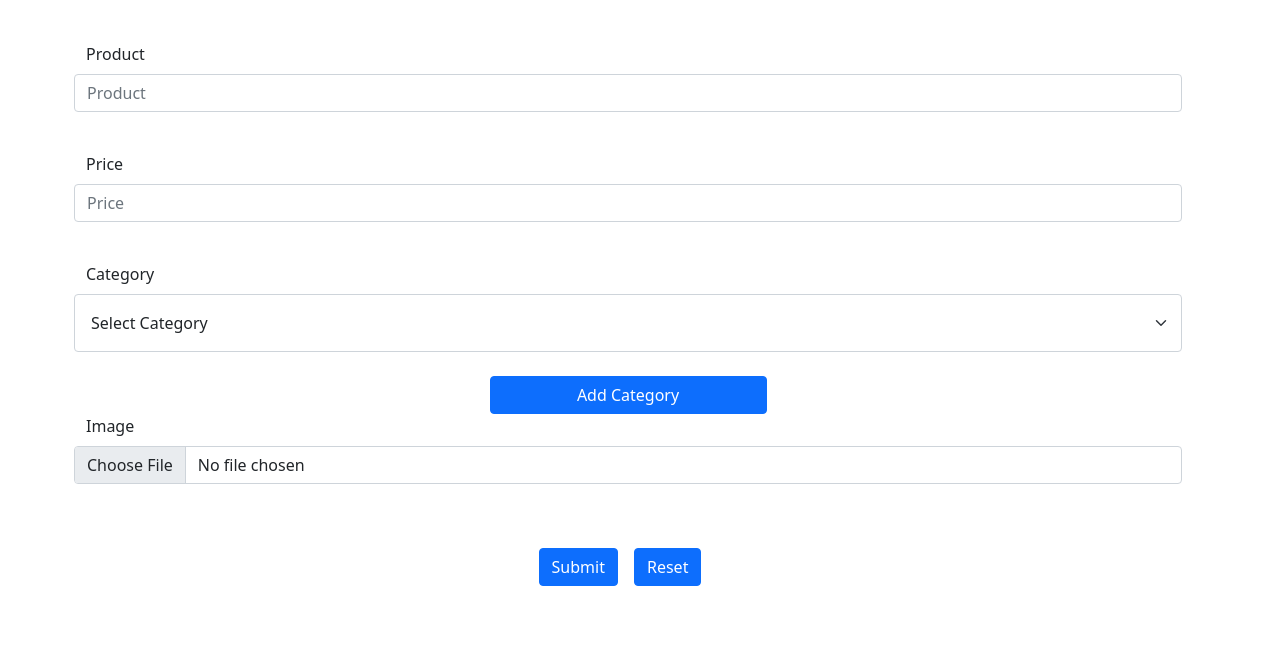
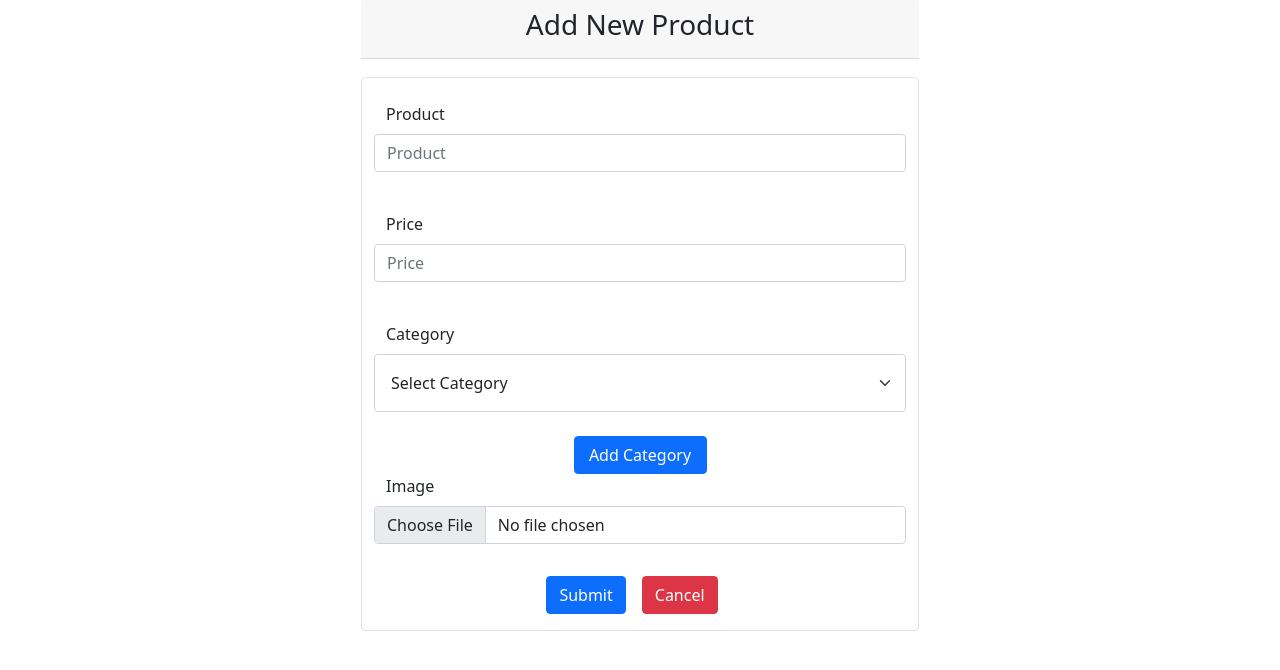
Before and after one commit to ahmeddmahmoud/Cafeteria-System-PHP, a PHP site: page /productForm.php in a window 1280 px wide. Shown: the top 670 px of the page. Run offline with PHP 8.4, Linux system fonts and the light colour scheme; a user stored in the database is signed in; data comes from the database, SQL or seed files in the repository.

Commit message:
style changes to add product page

```diff
--- a/products/editProduct.php
+++ b/products/editProduct.php
@@ -36,7 +36,7 @@ if ($result->num_rows > 0) {
  <link href="https://cdn.jsdelivr.net/npm/bootstrap@5.1.3/dist/css/bootstrap.min.css" rel="stylesheet"
         integrity="sha384-1BmE4kWBq78iYhFldvKuhfTAU6auU8tT94WrHftjDbrCEXSU1oBoqyl2QvZ6jIW3" crossorigin="anonymous">
     <div class="container">
-            <div class="card-header text-center"><h3>Edit Product</h3></div>
+            <div class="card-header w-50 mx-auto text-center"><h3>Edit Product</h3></div>
 
     <form action="updateproduct.php?id=<?= $id; ?>&page=<?= $page; ?>" method="post" class="my-2 border rounded row g-3 needs-validation w-50 justify-content-center aligm-items-center mx-auto" novalidate enctype="multipart/form-data" id="addProductForm">
             <div class="row my-4 mx-auto">
@@ -76,7 +76,6 @@ if ($result->num_rows > 0) {
             </div>
         <div class="row justify-content-center my-5">
             <button class="btn btn-primary w-auto" type="submit">Submit</button>
-            <!-- <button type="reset" class="btn btn-danger mx-3 w-auto">Cancel</button> -->
             <a href="productTable.php" class="btn btn-danger mx-3 w-auto">Cancel</a>
         </div>
     </form>
--- a/products/productForm.php
+++ b/products/productForm.php
@@ -22,14 +22,7 @@ session_start();
 //open connection
 $db = new DB();
 $db->__construct();
-// $connection = new mysqli("localhost", "php", "1234", "cafe");
 
-// if ($connection->connect_errno) {
-//     die("Connection failed...");
-
-// }
-// $query = "SELECT * FROM category";
-// $result = $connection->query($query);
 $result=$db->getData("category");
 
 $categories = [];
@@ -53,12 +46,13 @@ if ($result->num_rows > 0) {
     }
 </style>
     <div class="container">
+        <div class="card-header w-50 mx-auto text-center"><h3>Add New Product</h3></div>
         <div class="btn-success w-50 border rounded text-center mx-auto my-2" id="successMsgDiv">
     <?php if (isset($_COOKIE['successMsg'])) {
         $successMsg = $_COOKIE['successMsg'];
         echo "$successMsg";
     } ?></div>
-    <form action="addproduct.php" method="post" class="my-2 row g-3 needs-validation" novalidate enctype="multipart/form-data" id="addProductForm">
+    <form action="addproduct.php" method="post" class="my-2 row g-3 needs-validation border rounded w-50 justify-content-center mx-auto" novalidate enctype="multipart/form-data" id="addProductForm">
             <div class="row my-4">
                 <label for="validationCustom01" class="form-label">Product</label>
                 <input type="text" class="form-control" id="validationCustom01" placeholder="Product" required name="productname">
@@ -94,9 +88,10 @@ if ($result->num_rows > 0) {
 
 
             </div>
-        <div class="row justify-content-center my-5">
+        <div class="row justify-content-center my-3">
             <button class="btn btn-primary w-auto" type="submit">Submit</button>
-            <button type="reset" class="btn btn-primary mx-3 w-auto">Reset</button>
+            <a href="productTable.php" class="btn btn-danger mx-3 w-auto">Cancel</a>
+
         </div>
     </form>
 </div>
```
